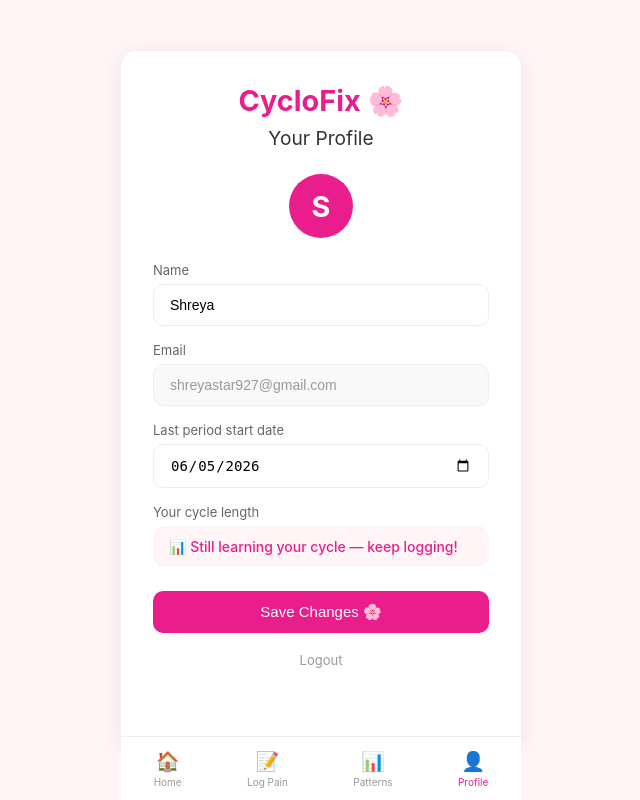
After one commit to shreyastar927-afk/Cyclofix, a Flask app: page /profile in a window 1280 px wide. The commit adds this page. Shown: the whole page, without its empty margins (319-959 px from the left). Run offline with Flask 3, Linux system fonts and the light colour scheme; a user stored in the database is signed in.

Commit message:
Add profile page, bottom nav, cycle length auto-learning

```diff
--- a/app.py
+++ b/app.py
@@ -243,7 +243,7 @@ def log_pain():
         db.session.commit()
         return redirect(url_for('suggestions'))
 
-    from datetime import date as date_type
+
     return render_template('log.html', today=date_type.today())
 @app.route('/suggestions')
 @login_required
@@ -404,7 +404,23 @@ def period_started():
 
     db.session.commit()
     return redirect(url_for('home'))
-if __name__ == '__main__':
-    with app.app_context():
-        db.create_all()
-    app.run(debug=True)
+@app.route('/profile', methods=['GET', 'POST'])
+@login_required
+def profile():
+    if request.method == 'POST':
+        name = request.form.get('name')
+        cycle_length = request.form.get('cycle_length')
+        last_period = request.form.get('last_period_start')
+
+        if name:
+            current_user.name = name
+        if cycle_length:
+            current_user.cycle_length = int(cycle_length)
+        if last_period:
+            current_user.last_period_start = datetime.strptime(last_period, '%Y-%m-%d').date()
+
+        db.session.commit()
+        flash('Profile updated! 🌸')
+        return redirect(url_for('profile'))
+
+    return render_template('profile.html', user=current_user, today=date.today())
--- a/static/style.css
+++ b/static/style.css
@@ -402,3 +402,57 @@ input[type="range"] {
     margin: 0;
     font-weight: 500;
 }
+.bottom-nav {
+    position: fixed;
+    bottom: 0;
+    left: 50%;
+    transform: translateX(-50%);
+    width: 100%;
+    max-width: 400px;
+    background: white;
+    border-top: 1.5px solid #eee;
+    display: flex;
+    justify-content: space-around;
+    align-items: center;
+    padding: 8px 0;
+    z-index: 100;
+}
+
+.nav-item {
+    display: flex;
+    flex-direction: column;
+    align-items: center;
+    gap: 3px;
+    text-decoration: none;
+    color: #999;
+    font-size: 10px;
+    padding: 4px 12px;
+    border-radius: 8px;
+    transition: color 0.15s;
+}
+
+.nav-item.active {
+    color: #e91e8c;
+}
+
+.nav-item span:first-child {
+    font-size: 1.2rem;
+}
+
+/* Add padding to container so content doesn't hide behind nav */
+.container {
+    padding-bottom: 80px;
+}
+.profile-avatar {
+    width: 64px;
+    height: 64px;
+    background: #e91e8c;
+    color: white;
+    border-radius: 50%;
+    display: flex;
+    align-items: center;
+    justify-content: center;
+    font-size: 1.8rem;
+    font-weight: 700;
+    margin: 0 auto 1.5rem;
+}
--- /dev/null
+++ b/templates/profile.html
@@ -0,0 +1,95 @@
+<!DOCTYPE html>
+<html lang="en">
+<head>
+    <meta charset="UTF-8">
+    <meta name="viewport" content="width=device-width, initial-scale=1.0">
+    <title>CycloFix — Profile</title>
+    <link rel="stylesheet" href="{{ url_for('static', filename='style.css') }}">
+</head>
+<body>
+    <div class="container">
+        <h1>CycloFix 🌸</h1>
+        <h2>Your Profile</h2>
+
+        {% with messages = get_flashed_messages() %}
+            {% if messages %}
+                {% for message in messages %}
+                    <p class="error" style="color:#4CAF50;background:#f0fff0">{{ message }}</p>
+                {% endfor %}
+            {% endif %}
+        {% endwith %}
+
+        <div class="profile-avatar">
+            {{ user.name[0].upper() }}
+        </div>
+
+        <div class="form-group">
+            <label>Name</label>
+            <input type="text" id="name" value="{{ user.name }}" placeholder="Your name">
+        </div>
+
+        <div class="form-group">
+            <label>Email</label>
+            <input type="email" value="{{ user.email }}" disabled
+                   style="background:#f9f9f9;color:#999">
+        </div>
+
+        <div class="form-group">
+            <label>Last period start date</label>
+            <input type="date" id="last_period_start"
+                   value="{{ user.last_period_start }}"
+                   max="{{ today }}">
+        </div>
+
+        <div class="form-group">
+    <label>Your cycle length</label>
+    <div style="background:#fff5f7;border-radius:10px;padding:12px 16px;font-size:14px;color:#e91e8c;font-weight:500;text-align:left">
+        {% if user.cycle_length == 28 %}
+            📊 Still learning your cycle — keep logging!
+        {% else %}
+            📊 {{ user.cycle_length }} days (learned from your logs)
+        {% endif %}
+    </div>
+</div>
+
+        <button onclick="saveProfile()">Save Changes 🌸</button>
+
+        <div style="margin-top:1rem">
+            <a href="/logout" style="color:#999;font-size:13px">Logout</a>
+        </div>
+    </div>
+
+    <script>
+    function saveProfile() {
+        const name = document.getElementById('name').value;
+        const last_period_start = document.getElementById('last_period_start').value;
+        const cycle_length = document.getElementById('cycle_length').value;
+
+        fetch('/profile', {
+            method: 'POST',
+            headers: {'Content-Type': 'application/x-www-form-urlencoded'},
+            body: `name=${encodeURIComponent(name)}&last_period_start=${encodeURIComponent(last_period_start)}&cycle_length=${encodeURIComponent(cycle_length)}`
+        }).then(r => { if(r.redirected) window.location.href = r.url; });
+    }
+    </script>
+
+    <nav class="bottom-nav">
+        <a href="/" class="nav-item">
+            <span>🏠</span>
+            <span>Home</span>
+        </a>
+        <a href="/log" class="nav-item">
+            <span>📝</span>
+            <span>Log Pain</span>
+        </a>
+        <a href="/patterns" class="nav-item">
+            <span>📊</span>
+            <span>Patterns</span>
+        </a>
+        <a href="/profile" class="nav-item active">
+            <span>👤</span>
+            <span>Profile</span>
+        </a>
+    </nav>
+</body>
+</html>
```
Also changed, not shown: templates/base.html (+18 -0 lines), templates/log.html (+18 -0 lines), templates/patterns.html (+18 -0 lines), templates/suggestions.html (+18 -0 lines).
